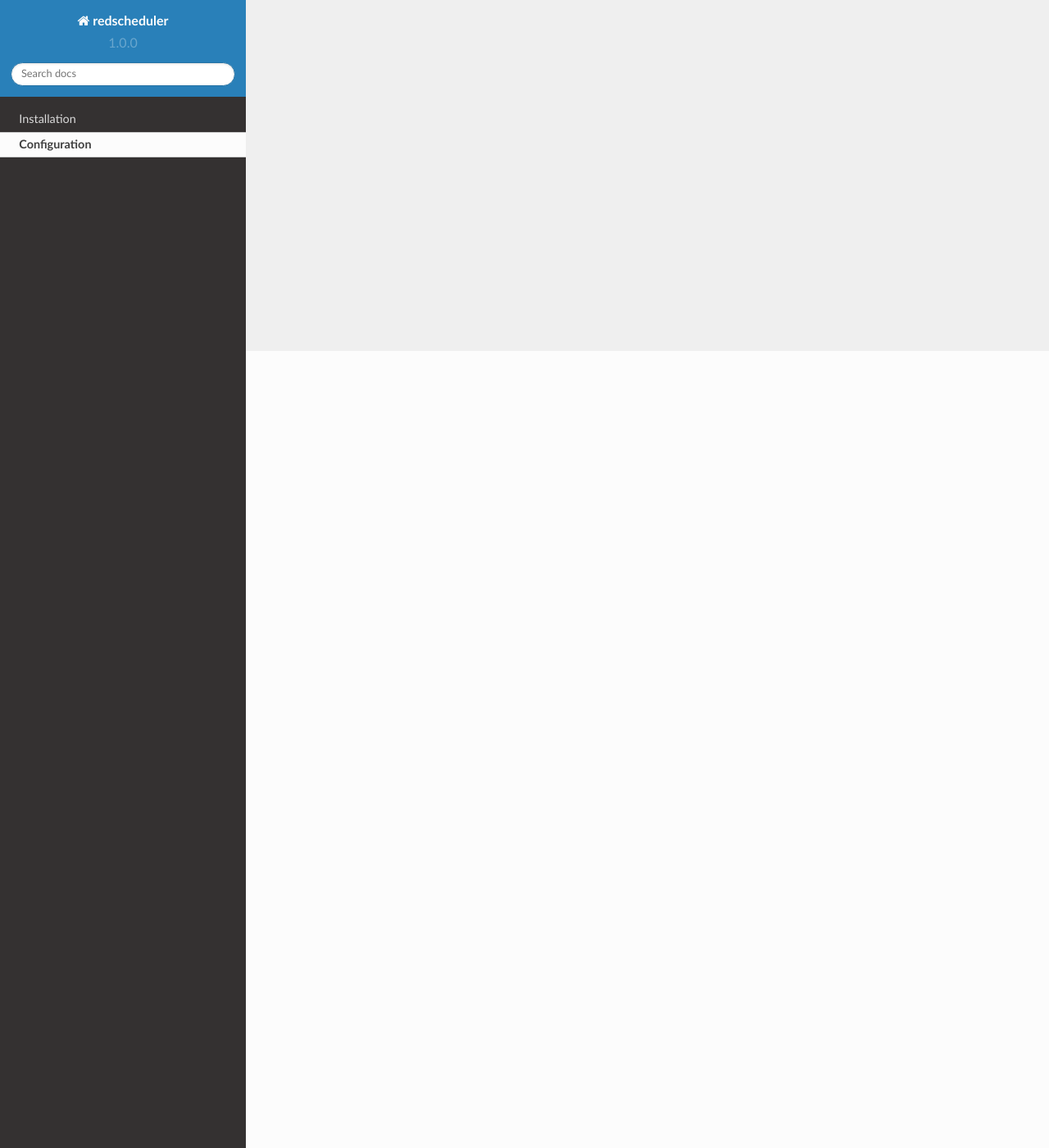
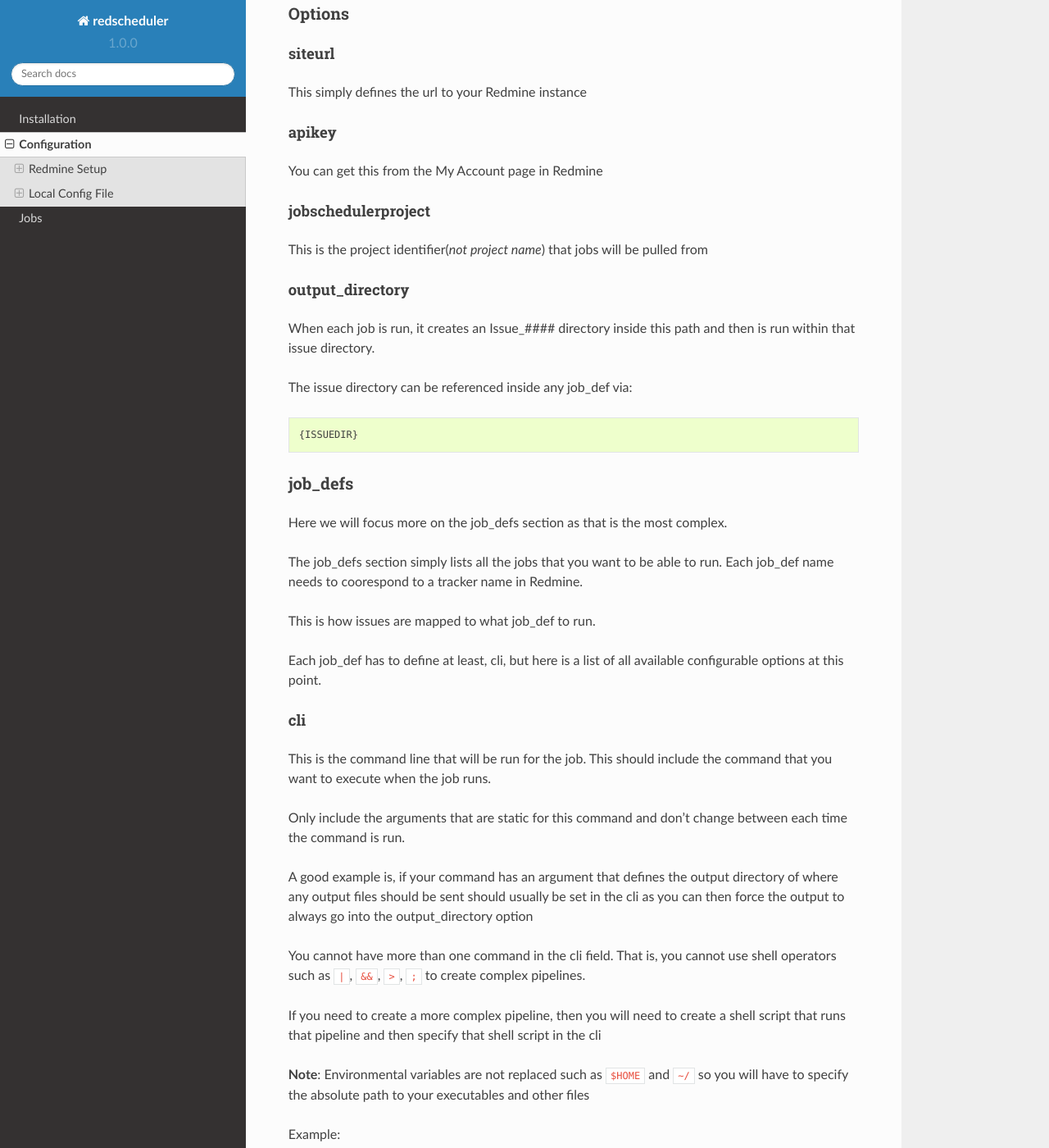
Before and after one commit to demis001/redscheduler, a Sphinx documentation site: the page built from docs/configuration.rst, in a window 1280 px wide and 1400 px high, scrolled down 972 px. Shown: the whole window at 82% size. Built offline with Sphinx 7.4.7 and the Read the Docs theme 2.0.0, drawn with Linux system fonts in a browser that asks for light colours; some of the changed text lies outside the part shown.

Commit message:
Added more documentation [skip ci]

```diff
--- a/docs/configuration.rst
+++ b/docs/configuration.rst
@@ -1,2 +1,156 @@
+=============
 Configuration
 =============
+
+Configuration is split into two parts
+
+* Redmine setup
+* Local config file
+
+Redmine Setup
+=============
+
+The redmine setup is quite simple.
+You just need to have a project created that you will put issues in that will run your jobs.
+
+Then you need to create a tracker wit the same name as the job_defs you define.
+
+Example
+-------
+
+If you have a job_def like the following::
+
+    job_defs:
+        example_job:
+            cli: "echo"
+
+Then you need a tracker named ``example_job``
+
+Local Config File
+=================
+
+You will need to ensure that you have setup your config file which needs
+to be located under your home directory as .redscheduler.config
+
+If you are already familiar with the yaml format, then you will notice that the config file utilized
+yaml. If you are not familiar with yaml format, then you may want to go read about that
+`here <http://www.yaml.org/start.html>`_
+
+There is an example config file you can copy as your template in the repository called
+redscheduler.config.example that contains comments about what each configuration item
+means.
+
+Options
+-------
+
+siteurl
+^^^^^^^
+
+This simply defines the url to your Redmine instance
+
+apikey
+^^^^^^
+
+You can get this from the My Account page in Redmine
+
+jobschedulerproject
+^^^^^^^^^^^^^^^^^^^
+
+This is the project identifier(*not project name*) that jobs will be pulled
+from
+
+output_directory
+^^^^^^^^^^^^^^^^
+
+When each job is run, it creates an Issue_#### directory inside this path and then
+is run within that issue directory.
+
+The issue directory can be referenced inside any job_def via::
+
+    {ISSUEDIR}
+
+job_defs
+--------
+
+Here we will focus more on the job_defs section as that is the most complex.
+
+The job_defs section simply lists all the jobs that you want to be able to run.
+Each job_def name needs to coorespond to a tracker name in Redmine.
+
+This is how issues are mapped to what job_def to run.
+
+Each job_def has to define at least, cli, but here is a list of all available configurable options
+at this point.
+
+cli
+^^^
+
+This is the command line that will be run for the job. This should include the command that you
+want to execute when the job runs.
+
+Only include the arguments that are static for this command and don't change
+between each time the command is run.
+
+A good example is, if your command has an argument that defines the output directory of where any
+output files should be sent should usually be set in the cli as you can then force the output to
+always go into the output_directory option
+
+You cannot have more than one command in the cli field. That is, you cannot use shell operators
+such as ``|``, ``&&``, ``>``, ``;`` to create complex pipelines.
+
+If you need to create a more complex pipeline, then you will need to create a shell script that
+runs that pipeline and then specify that shell script in the cli
+
+**Note**: Environmental variables are not replaced such as ``$HOME`` and ``~/`` so you will have
+to specify the absolute path to your executables and other files
+
+.. _cliexample:
+
+Example:
+
+    You want to run a shell pipeline as follows::
+
+        cat /proc/cpus | grep
+
+    The goal is to be able to have your Redmine tracker issue specify what you want to grep out
+    of /proc/cpus
+
+    Since you cannot have the ``|`` in the cli, you will need a shell script to do that for you
+
+    .. code-block:: bash
+
+        cat <<EOF > ~/catgrepcpus.sh
+        #!/usr/bin/env bash
+        cat /proc/cpus | grep $1
+        EOF
+
+        chmod 755 ~/catgrepcpus.sh
+
+    Then configure the job_def as follows::
+
+        job_defs:
+            pipeline_example:
+                cli: /home/username/catgrepcpus.sh
+
+    Now in the description of your redmine issue you would put the following to have it
+    grep out the term ``Physical``::
+
+        Physical
+
+    Pretty simple!
+
+stdout
+^^^^^^
+
+This is an optional option that specifies the location of the file where to place any
+output that gets generated on STDOUT from running the cli directive
+
+Ommitting this option will use the default of {ISSUEDIR}/stdout.txt
+
+stderr
+^^^^^^
+
+This is an optional option that specifies the location of the file where to place any
+output that gets generated on STDERR from running the cli directive
+
+Ommitting this option will use the default of {ISSUEDIR}/stderr.txt
--- a/docs/index.rst
+++ b/docs/index.rst
@@ -10,6 +10,7 @@ Contents:
 
     installation
     configuration
+    jobs
 
 Indices and tables
 ==================
--- a/docs/installation.rst
+++ b/docs/installation.rst
@@ -1,2 +1,7 @@
 Installation
 ============
+
+.. code-block:: bash
+
+    pip install -r requirements.txt
+    python setup.py install
```
Also changed, not shown: docs/jobs.rst (added, +80 -0 lines), 1 other file.
